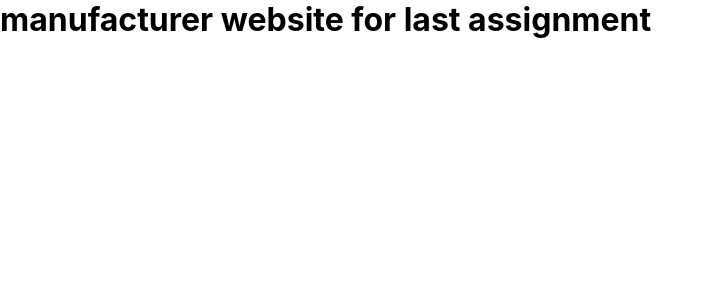
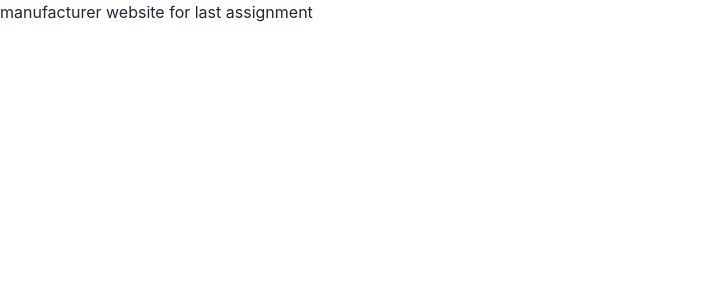
Before and after one commit to arifphero4/-manufacturer-website-client, a React (Create React App) app: page / in a window 1280 px wide. Shown: the top 300 px of the page, without its empty margins (0-713 px from the left). Built offline with nearby package versions, Linux system fonts and the light colour scheme.

Commit message:
install tailwind css and daisyui component

```diff
--- a/package.json
+++ b/package.json
@@ -6,8 +6,10 @@
     "@testing-library/jest-dom": "^5.16.4",
     "@testing-library/react": "^13.2.0",
     "@testing-library/user-event": "^13.5.0",
+    "daisyui": "^2.15.0",
     "react": "^18.1.0",
     "react-dom": "^18.1.0",
+    "react-router-dom": "^6.3.0",
     "react-scripts": "5.0.1",
     "web-vitals": "^2.1.4"
   },
@@ -34,5 +36,8 @@
       "last 1 firefox version",
       "last 1 safari version"
     ]
+  },
+  "devDependencies": {
+    "tailwindcss": "^3.0.24"
   }
 }
--- a/src/index.css
+++ b/src/index.css
@@ -1,9 +1,14 @@
+@tailwind base;
+@tailwind components;
+@tailwind utilities;
 
 *{
   margin: 0;
   padding: 0;
   box-sizing: border-box;
 }
+
+
 body {
   margin: 0;
   font-family: -apple-system, BlinkMacSystemFont, 'Segoe UI', 'Roboto', 'Oxygen',
--- /dev/null
+++ b/tailwind.config.js
@@ -0,0 +1,7 @@
+module.exports = {
+  content: ["./src/**/*.{html,js}"],
+  theme: {
+    extend: {},
+  },
+  plugins: [require("daisyui")],
+};
```
Also changed, not shown: 1 other file (tests, documents, lock files or other folders).
